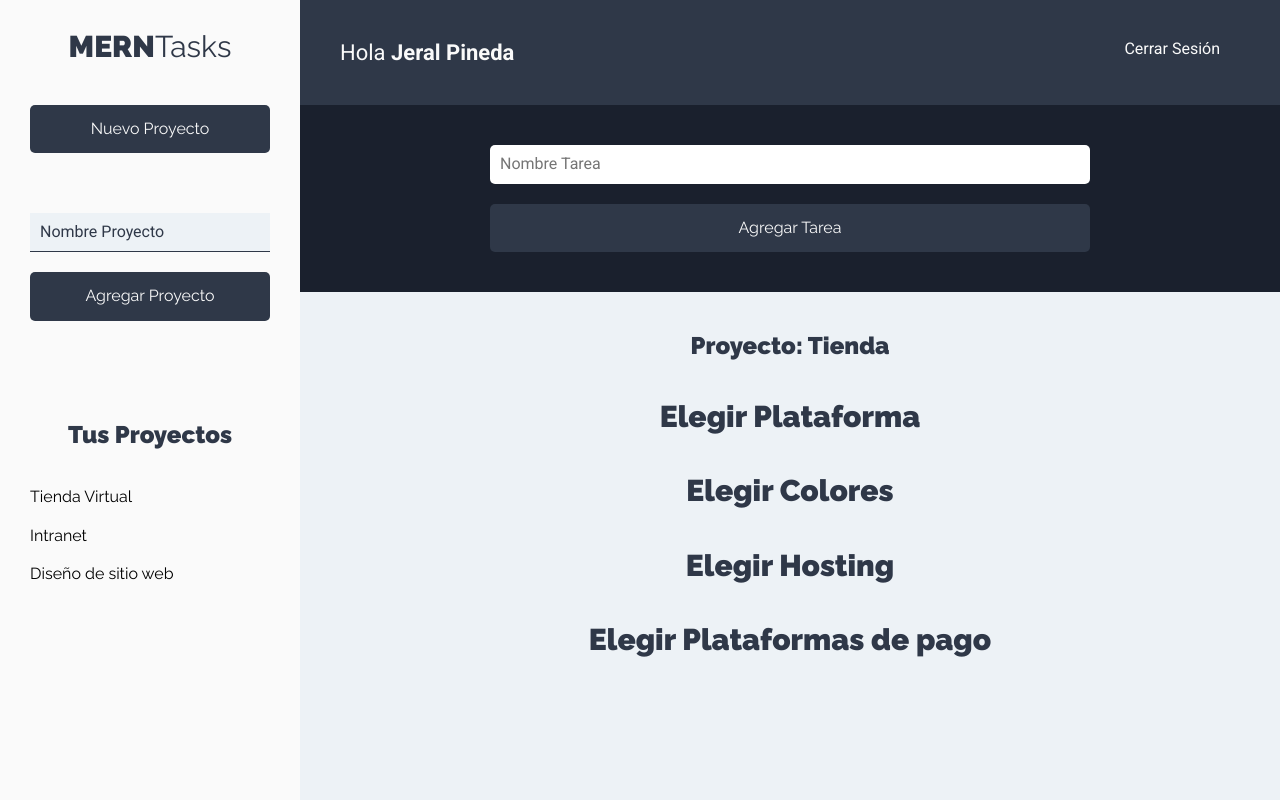
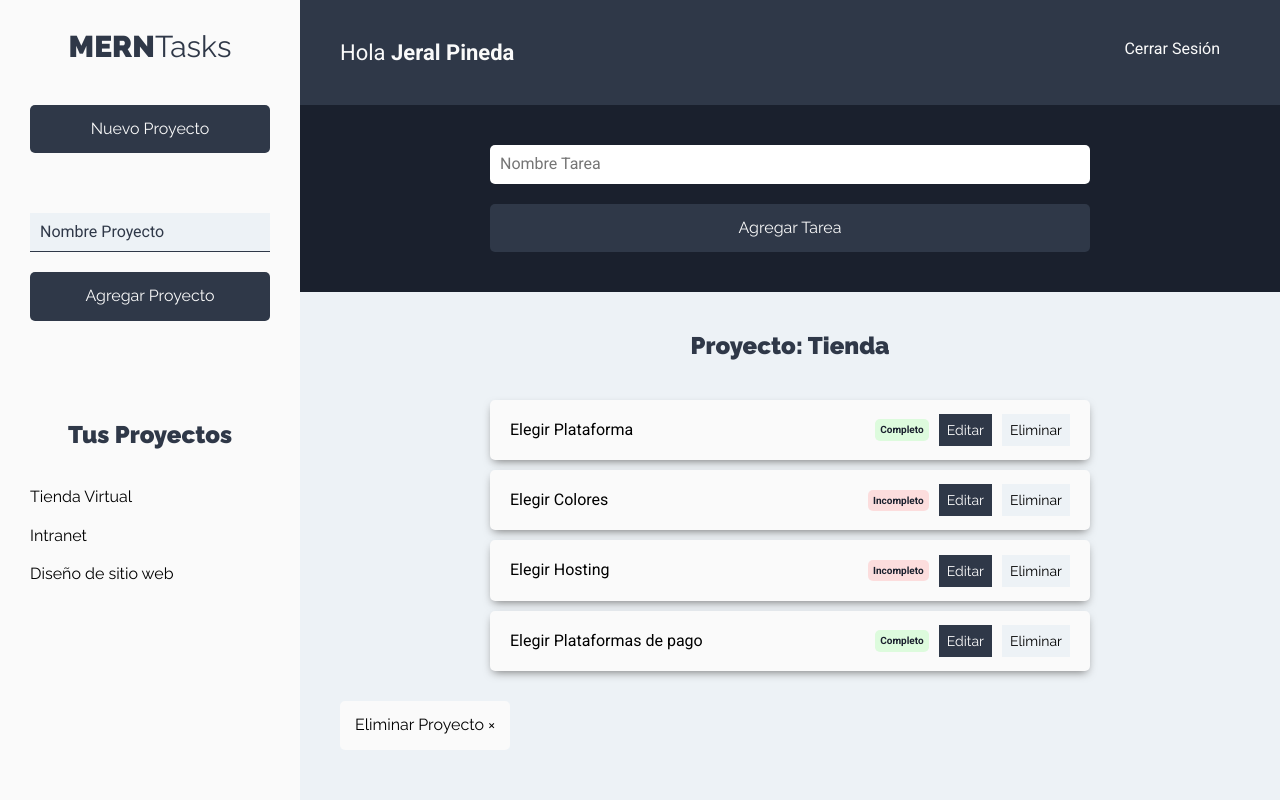
Before and after one commit to JeralPineda/react-MERN-Task, a React (Create React App) app: page /proyectos in a window 1280 px wide. Built offline with nearby package versions, Linux system fonts and the light colour scheme.

Commit message:
Terminando la intrfaz de las tareas

```diff
--- a/src/components/tasks/ListTasks.js
+++ b/src/components/tasks/ListTasks.js
@@ -37,6 +37,13 @@
                ))
             )}
          </ul>
+
+         <button
+            //
+            type="button"
+            className="btn btn-eliminar">
+            Eliminar Proyecto &times;
+         </button>
       </>
    );
 };
--- a/src/components/tasks/Task.js
+++ b/src/components/tasks/Task.js
@@ -1,8 +1,42 @@
 const Task = ({ tarea }) => {
    return (
-      <div>
-         <h1>{tarea.nombre}</h1>
-      </div>
+      <li className="tarea sombra">
+         <p>{tarea.nombre}</p>
+
+         <div className="estado">
+            {tarea.estado ? (
+               <button
+                  //
+                  type="button"
+                  className="completo">
+                  Completo
+               </button>
+            ) : (
+               <button
+                  //
+                  type="button"
+                  className="incompleto">
+                  Incompleto
+               </button>
+            )}
+         </div>
+
+         <div className="acciones">
+            <button
+               //
+               type="button"
+               className="btn btn-primario">
+               Editar
+            </button>
+
+            <button
+               //
+               type="button"
+               className="btn btn-secundario">
+               Eliminar
+            </button>
+         </div>
+      </li>
    );
 };
 
```
